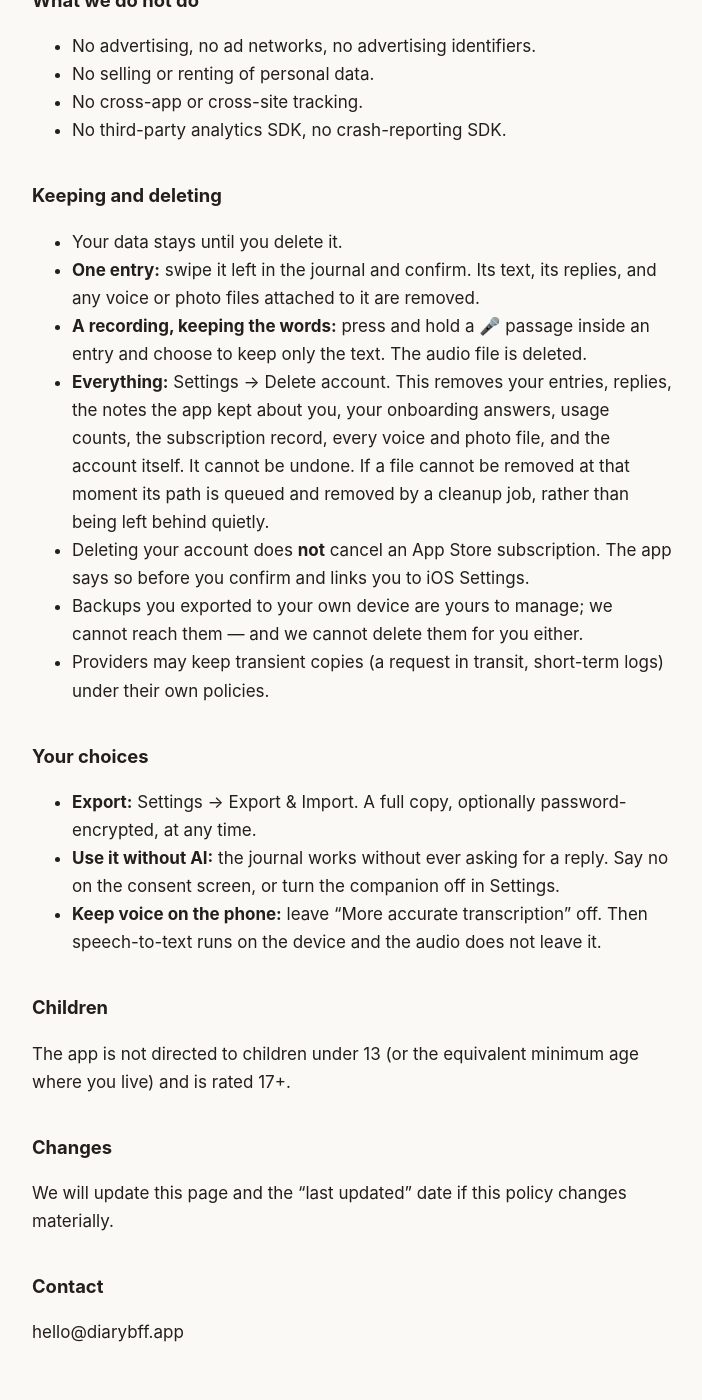
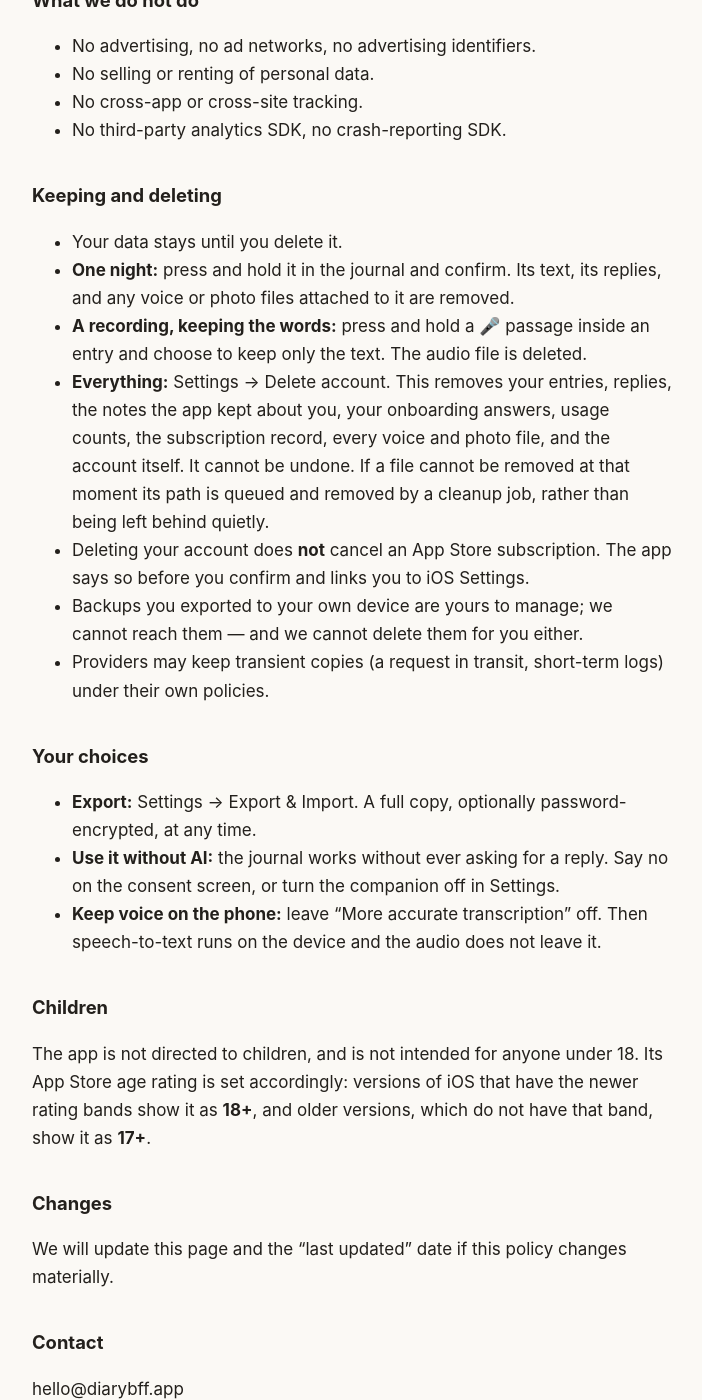
Before and after one commit to danielchen720-ui/twilight-diary-legal, a Jekyll site: the page built from privacy/index.md, in a window 1280 px wide and 1400 px high, scrolled down 4302 px. Shown: the whole window, without its empty margins (288-990 px from the left). Built offline with Jekyll 4.4.1, drawn with Linux system fonts in a browser that asks for light colours; some of the changed text lies outside the part shown.

Commit message:
两句和 App 对不上的话：左划删除、以及只写 17+
外部审核员 2026-09-17 读这一页时逐句对了一遍 App 里的实情，两处对不上：

1. 「swipe it left」—— App 里删一晚是**长按**（`Press and hold a night to
   delete it.`，日记本页上常驻写着）。左划那套是改版前的。
   顺带把「entry」改成「night」：这一版删的单位是一晚，不是一条。

2. 「rated 17+」—— iOS 26 的新分级带把这个 App 算成 **18+**，
   而没有那个带的旧系统显示 17+。两个都是真的，只写一个就会和其中一边的
   商店卡片对不上。而且一份 18+ 的分级配一句「不面向 13 岁以下」自己就打架。

正文来自仓库里的源（`docs/privacy-policy-1.0.2.md`），这一份是它的逐字副本。

```diff
--- a/privacy/index.md
+++ b/privacy/index.md
@@ -153,8 +153,8 @@ Both can be revoked in iOS Settings.
 ## Keeping and deleting
 
 - Your data stays until you delete it.
-- **One entry:** swipe it left in the journal and confirm. Its text, its replies,
-  and any voice or photo files attached to it are removed.
+- **One night:** press and hold it in the journal and confirm. Its text, its
+  replies, and any voice or photo files attached to it are removed.
 - **A recording, keeping the words:** press and hold a 🎤 passage inside an entry
   and choose to keep only the text. The audio file is deleted.
 - **Everything:** Settings → Delete account. This removes your entries, replies,
@@ -180,8 +180,10 @@ Both can be revoked in iOS Settings.
 
 ## Children
 
-The app is not directed to children under 13 (or the equivalent minimum age
-where you live) and is rated 17+.
+The app is not directed to children, and is not intended for anyone under 18.
+Its App Store age rating is set accordingly: versions of iOS that have the newer
+rating bands show it as **18+**, and older versions, which do not have that band,
+show it as **17+**.
 
 ## Changes
 
```
Also changed, not shown: other parts of privacy/index.md (+1 -1 lines).
